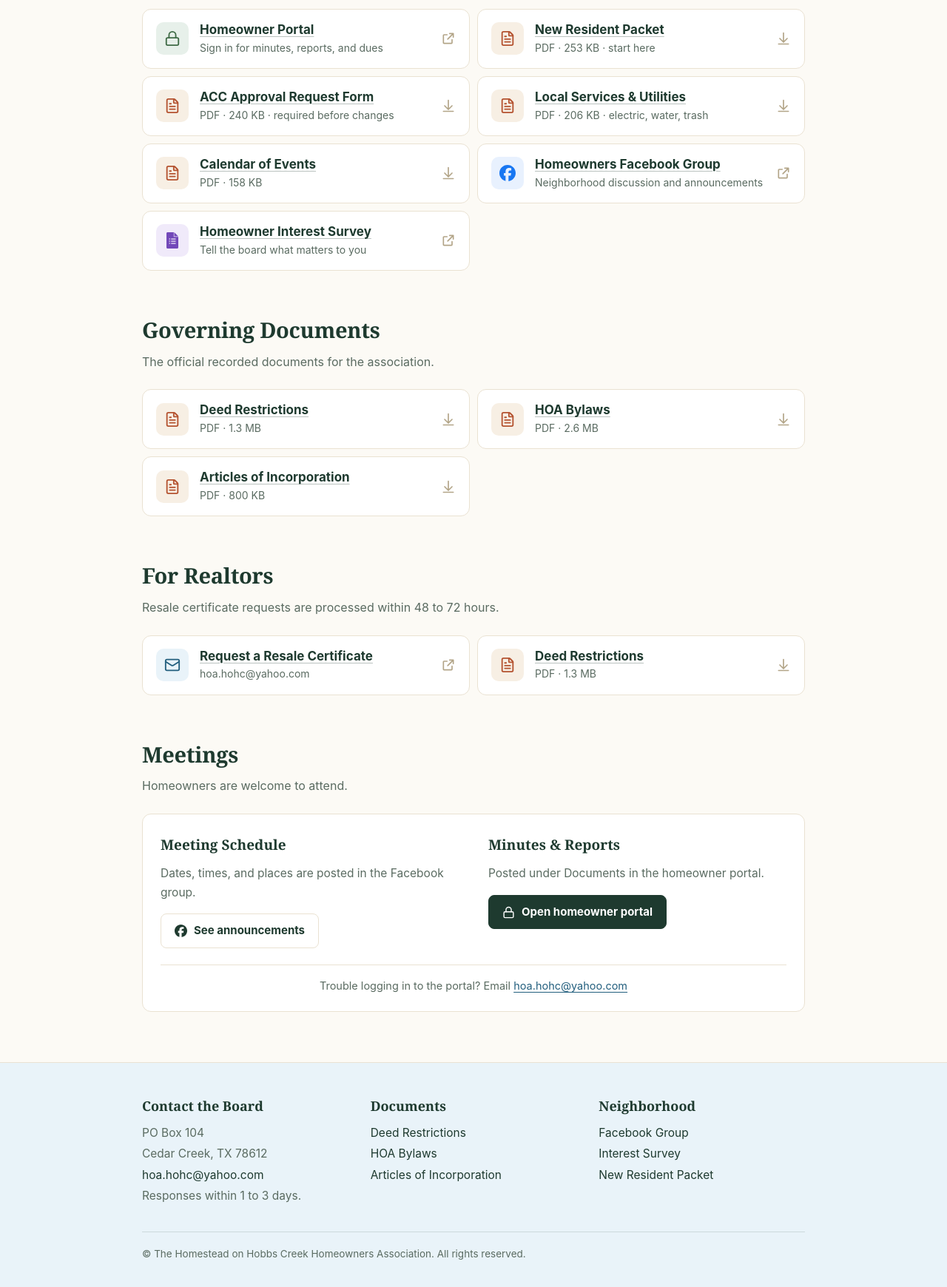
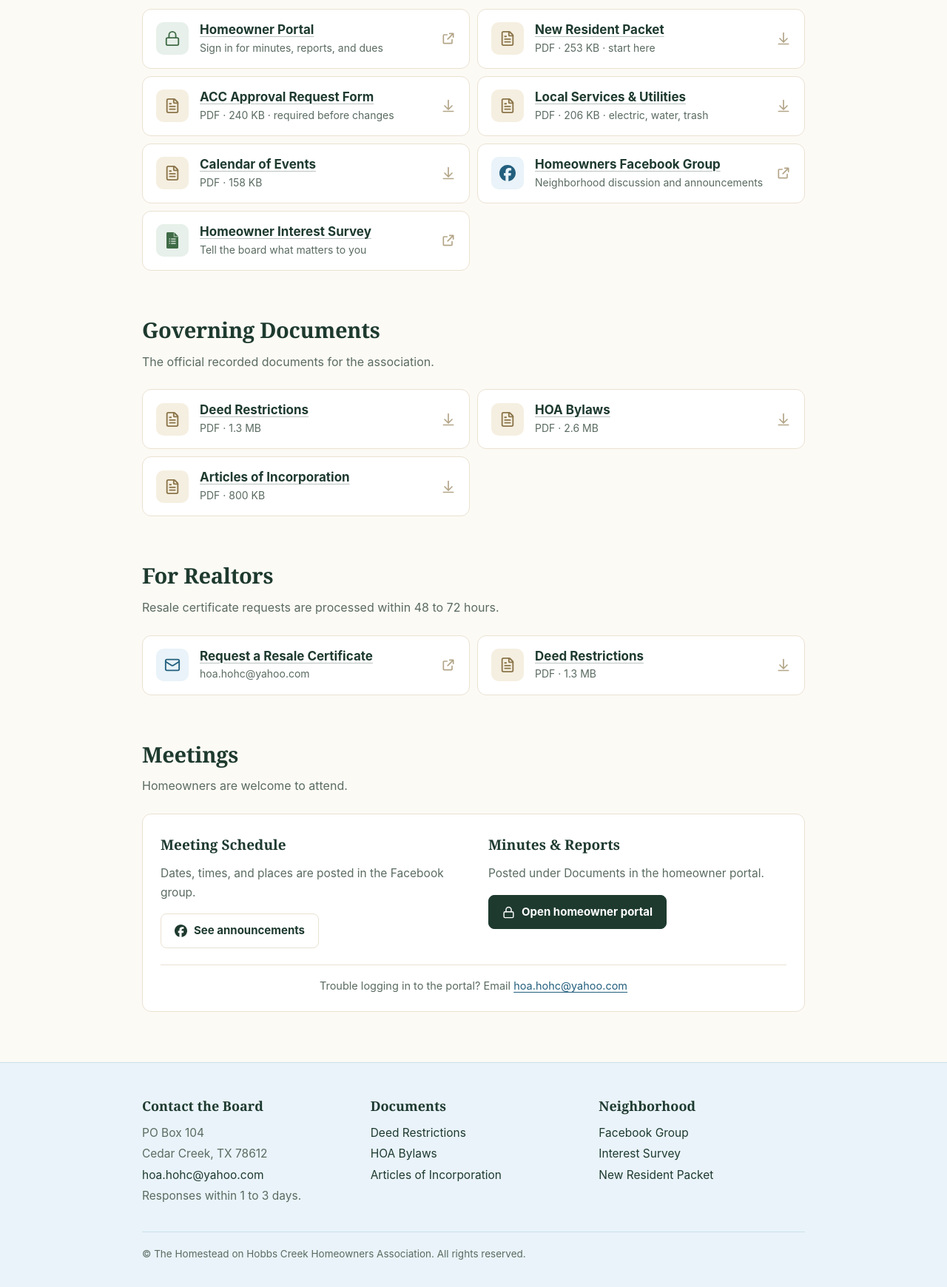
Before and after one commit to hobbscreekhoa/hobbscreekhoa.github.io, a plain HTML site: page index.html in a window 1280 px wide. Shown: the part 500-2240 px from the top of the page at 74% size. Drawn offline with Linux system fonts and the light colour scheme.

Commit message:
Add sign favicon, unify the palette, and document it in DESIGN.md
- favicon.svg: the entrance sign simplified for a browser tab, in the sign's
  stone colors, with lines standing in for its lettering.
- Icon badges take palette tints by meaning (stone = documents, green =
  homeowner account and input, creek = contact and community) instead of
  Facebook/Google/rust brand colors.
- Dividers on blue surfaces (nav, footer) use a creek-tinted rule.
- New tokens for the one-off colors; DESIGN.md lists the palette, the colors
  baked into the SVGs, and the rules for using them. Linked from the README.

Co-Authored-By: Claude Opus 5.5 <noreply@anthropic.com>

```diff
--- a/index.html
+++ b/index.html
@@ -3,10 +3,14 @@
 <meta charset="utf-8">
 <meta name="viewport" content="width=device-width, initial-scale=1">
 <title>The Homestead on Hobbs Creek HOA | Cedar Creek, Texas</title>
+<link rel="icon" href="favicon.svg" type="image/svg+xml">
 <meta name="description" content="Official site of The Homestead on Hobbs Creek Homeowners Association in Cedar Creek, Texas. Governing documents, board meetings, and resident resources.">
 <style>
-:root{--ink:#1E3A2F;--foliage:#3F6B46;--stone:#D8CBA8;--stone-d:#8A7448;
---creek:#2E7FA8;--creek-lt:#E9F3F9;--creek-dk:#235F7E;
+/* Palette: see DESIGN.md. Three families (green, creek blue, stone) plus cream.
+   Add a color here before using it anywhere else. */
+:root{--ink:#1E3A2F;--foliage:#3F6B46;--leaf-lt:#E7F0EA;
+--creek:#2E7FA8;--creek-lt:#E9F3F9;--creek-dk:#235F7E;--rule-creek:rgba(46,127,168,.16);
+--stone:#C9BA96;--stone-lt:#F5EFE1;--stone-d:#8A7448;
 --cream:#FCFAF5;--card:#FFF;--rule:#EAE2D2;--muted:#5A6B61;--hh:56px;
 --sans:-apple-system,BlinkMacSystemFont,'Segoe UI',Roboto,Helvetica,Arial,sans-serif;
 --serif:Georgia,'Iowan Old Style','Times New Roman',Times,serif}
@@ -22,7 +26,7 @@ a:focus-visible,.row:focus-visible{outline:3px solid var(--creek);outline-offset
 
 /* sticky nav */
 nav{position:sticky;top:0;z-index:30;background:rgba(233,243,249,.94);
-backdrop-filter:saturate(180%) blur(8px);border-bottom:1px solid rgba(46,127,168,.16)}
+backdrop-filter:saturate(180%) blur(8px);border-bottom:1px solid var(--rule-creek)}
 nav ul{display:flex;flex-wrap:wrap;gap:2px;list-style:none;margin:0;padding:0;
 max-width:940px;margin:0 auto;padding:0 12px}
 nav a{display:block;padding:14px 13px;text-decoration:none;font-size:15px;font-weight:600;
@@ -68,11 +72,11 @@ min-height:72px;transition:border-color .15s,box-shadow .15s}
 .row:hover strong{color:var(--creek-dk);text-decoration-color:var(--creek)}
 .badge{flex:0 0 auto;width:44px;height:44px;border-radius:10px;display:grid;place-items:center}
 .badge svg{width:22px;height:22px;display:block}
-.badge.pdf {background:#F7EFE4;color:#B4522F}
-.badge.fb  {background:#E8F1FE;color:#1877F2}
-.badge.gf  {background:#F0EAFA;color:#7248B9}
-.badge.mail{background:var(--creek-lt);color:var(--creek-dk)}
-.badge.prtl{background:#E7F0EA;color:var(--foliage)}
+/* Badges are tinted by meaning, not by brand: stone = documents,
+   green = homeowner account and input, creek = contact and community. */
+.badge.pdf {background:var(--stone-lt);color:var(--stone-d)}
+.badge.prtl,.badge.gf{background:var(--leaf-lt);color:var(--foliage)}
+.badge.fb,.badge.mail{background:var(--creek-lt);color:var(--creek-dk)}
 .rt{display:flex;flex-direction:column;min-width:0;flex:1}
 .rt strong{font-size:17px;font-weight:650;line-height:1.35;text-decoration:underline;
 text-decoration-thickness:1px;text-underline-offset:3px;text-decoration-color:rgba(30,58,47,.3)}
@@ -99,13 +103,13 @@ border:1px solid var(--rule);transition:border-color .15s,background .15s}
 .btn:focus-visible{outline:3px solid var(--creek);outline-offset:3px}
 
 footer{margin-top:64px;background:var(--creek-lt);color:var(--muted);
-border-top:1px solid var(--rule);padding:44px 0 34px;font-size:15.5px;scroll-margin-top:var(--hh)}
+border-top:1px solid var(--rule-creek);padding:44px 0 34px;font-size:15.5px;scroll-margin-top:var(--hh)}
 footer .fg{display:grid;grid-template-columns:repeat(auto-fit,minmax(210px,1fr));gap:30px}
 footer strong{color:var(--ink);display:block;margin-bottom:8px;font-family:var(--serif);font-size:18px}
 footer a{color:var(--ink);text-decoration:none}
 footer a:hover{color:var(--creek-dk);text-decoration:underline;text-underline-offset:3px}
 footer p{margin:0 0 3px}
-.fine{margin-top:32px;padding-top:18px;border-top:1px solid rgba(30,58,47,.14);
+.fine{margin-top:32px;padding-top:18px;border-top:1px solid var(--rule-creek);
 font-size:13.5px;color:var(--muted)}
 @media (max-width:640px){
   nav a{padding:12px 11px;font-size:14.5px}
```
Also changed, not shown: favicon.svg (added), 2 other files.
